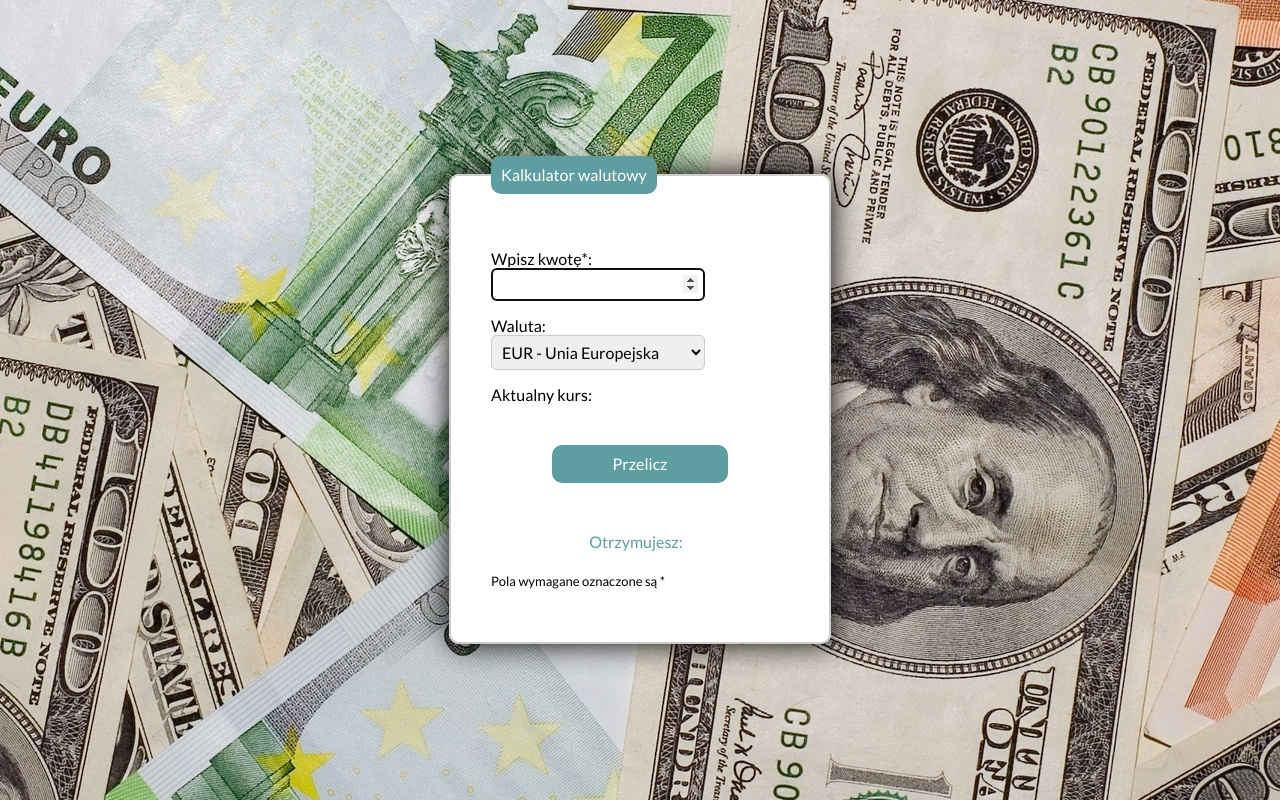
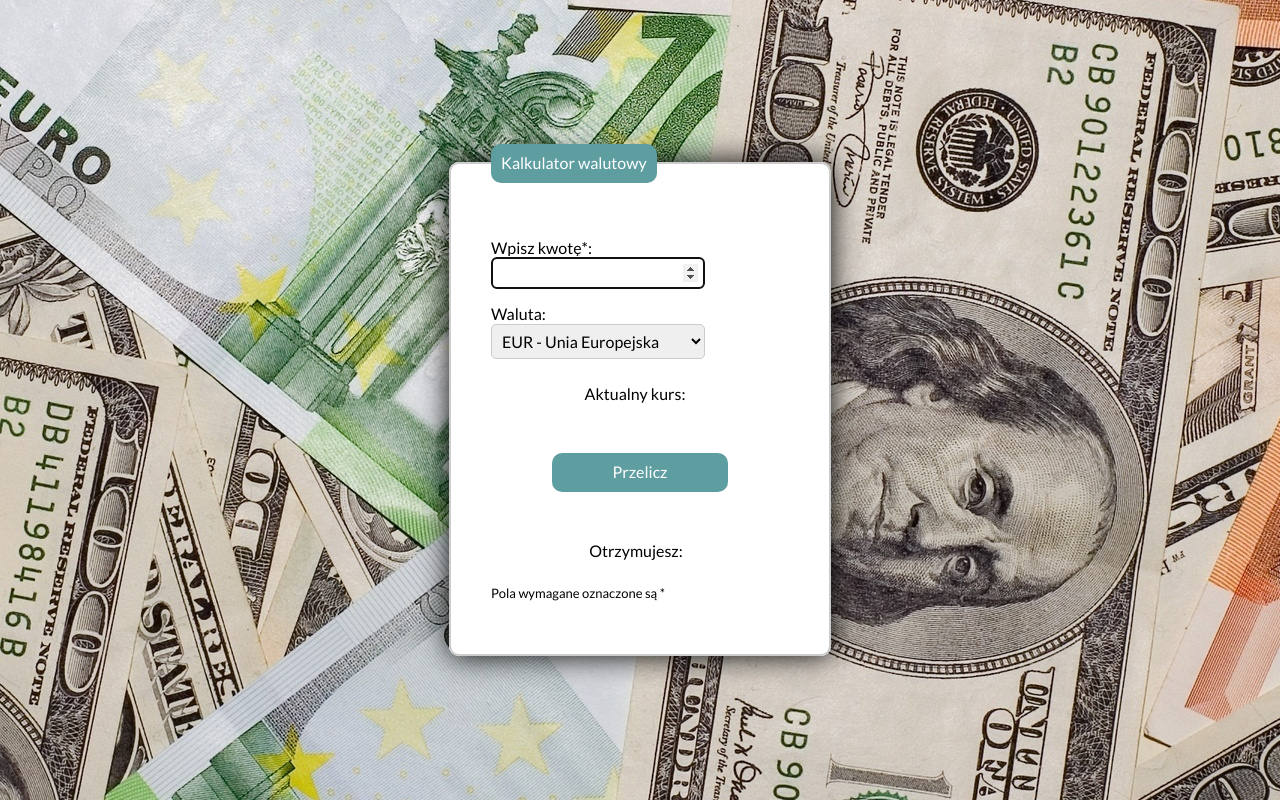
Before and after one commit to anna-wojcik/currency-converter-react, a React (Create React App) app: page / in a window 1280 px wide. Built offline with nearby package versions, Linux system fonts and the light colour scheme.

Commit message:
className="form__paragraph--centered" added to paragraph in Form component

```diff
--- a/src/Form/index.js
+++ b/src/Form/index.js
@@ -57,7 +57,7 @@ const Form = ({ result, calculateResult }) => {
             </select>
           </label>
         </p>
-        <p>
+        <p className="form__paragraph--centered">
           Aktualny kurs:
           <ResultRate result={result} />
         </p>
--- a/src/Form/style.css
+++ b/src/Form/style.css
@@ -45,10 +45,8 @@
 }
 
 .form__paragraph--centered {
-    color: cadetblue;
     padding: 10px;
-    max-width: fit-content;
-    margin: 10px auto;
+    text-align: center;
 }
 
 .form__paragraph--fontSmall {
```
